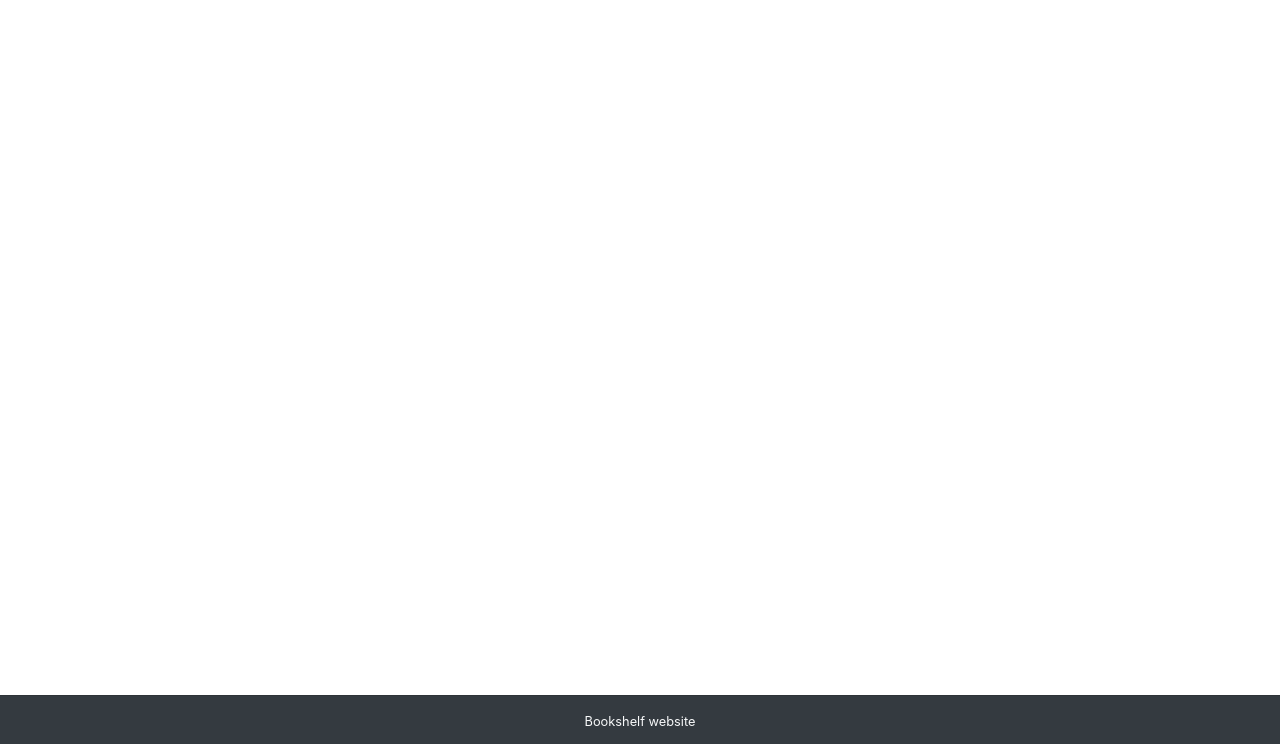
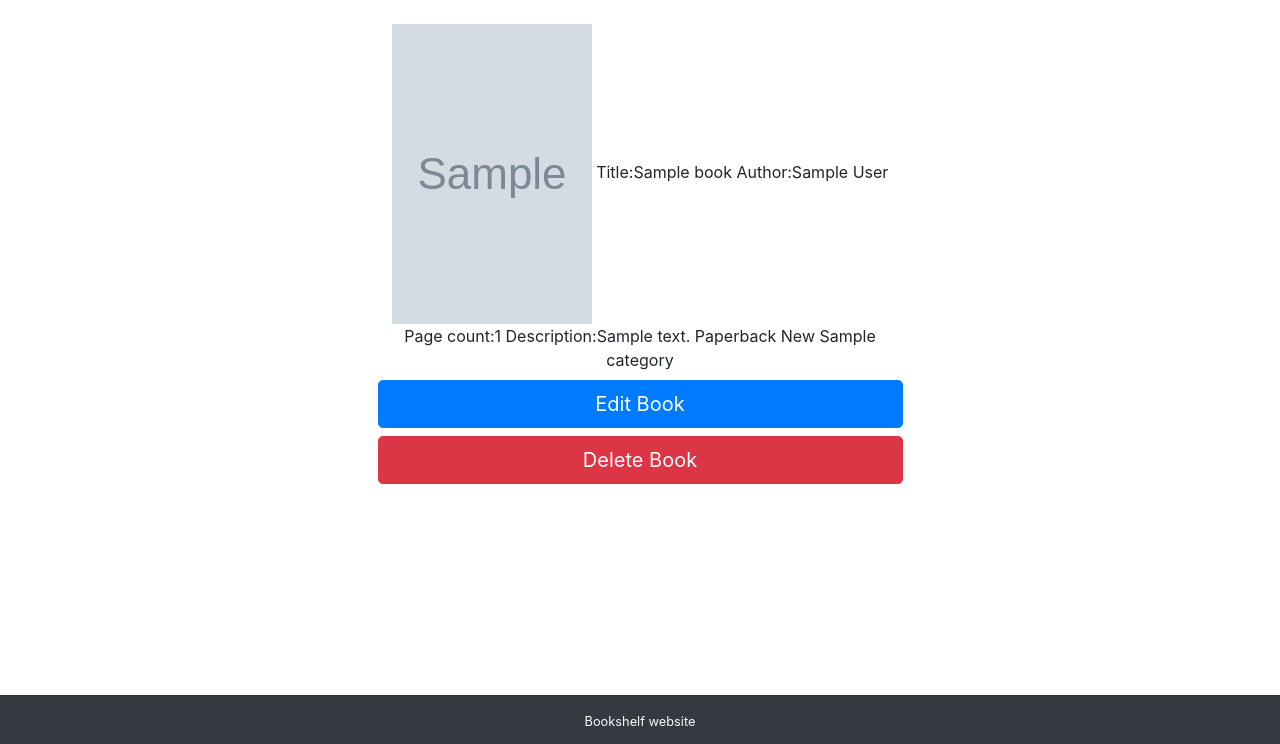
Before and after one commit to Danielvalev/bookshelf, a Django app: page /books/details/1/ in a window 1280 px wide. Shown: the part 56-800 px from the top of the page. Run offline with Django 3.2, Linux system fonts and the light colour scheme; a user stored in the database is signed in; tables that the repository leaves empty hold one stand-in row (values such as "Sample post"); grey boxes marked "Sample" are stand-in pictures; some libraries are stand-ins or nearby versions.

Commit message:
Added profile page and default images

```diff
--- a/bookshelf/accounts/urls.py
+++ b/bookshelf/accounts/urls.py
@@ -1,10 +1,12 @@
 from django.urls import path
 
-from accounts.views import login_user, logout_user, register_user
+from accounts.views import login_user, logout_user, register_user, user_profile
 
 urlpatterns = [
     path('login/', login_user, name='login user'),
     path('logout/', logout_user, name='logout user'),
     path('register/', register_user, name='register user'),
+    path('profile/', user_profile, name='current user profile'),
+    path('profile/<int:pk>', user_profile, name='user profile'),
 
 ]
--- a/bookshelf/books/views.py
+++ b/bookshelf/books/views.py
@@ -1,10 +1,10 @@
 from django.contrib.auth.decorators import login_required
 from django.shortcuts import render, redirect
+from books.models import Book
 
 from books.forms import CreateBookForm
 
 # Create your views here.
-from books.models import Book
 
 
 @login_required
@@ -50,6 +50,9 @@ def details_book(request, pk):
 @login_required
 def edit_book(request, pk):
     book = Book.objects.get(pk=pk)
+    if book.user != request.user:
+        # Cannot do it
+        raise Exception('You have no permission to edit that book, because you are not the owner!')
     if request.method == 'GET':
         form = CreateBookForm(instance=book)
 
@@ -80,7 +83,7 @@ def delete_book(request, pk):
     book = Book.objects.get(pk=pk)
     if book.user != request.user:
         # Cannot do it
-        pass
+        raise Exception('You have no permission to delete that book, because you are not the owner!')
     if request.method == 'GET':
         context = {
             'book': book,
--- a/bookshelf/templates/books/book_detail.html
+++ b/bookshelf/templates/books/book_detail.html
@@ -6,7 +6,27 @@
     <div class="col-md-6 text-center mx-auto">
 
         <div class="text-center">
+            {% if book.image %}
+                <img src="{{ book.image.url }}" alt="{{ book.title }}" width="200" height="300">
+            {% else %}
+                <img src="{% static 'images/no_image.jpg' %}" alt="No image" width="200" height="300">
+            {% endif %}
 
+            Title:{{ book.title }}
+            Author:{{ book.author }}
+            Page count:{{ book.page_count }}
+            Description:{{ book.description }}
+            {{ book.cover_type }}
+            {{ book.condition }}
+            {{ book.category }}
+            {% if can_edit %}
+                <a href="{% url 'edit book' book.pk %}" class="btn btn-lg btn-primary btn-block mt-2">Edit Book</a>
+            {% else %}
+                <p>Owner: {{ book.user }}</p>
+            {% endif %}
+            {% if can_edit %}
+                <a href="{% url 'delete book' book.pk %}" class="btn btn-lg btn-danger btn-block mt-2">Delete Book</a>
+            {% endif %}
         </div>
     </div>
 {% endblock %}
--- a/bookshelf/templates/landing_page.html
+++ b/bookshelf/templates/landing_page.html
@@ -1,5 +1,5 @@
 {% extends 'shared/base.html' %}
-
+{% load static %}
 {% block site_content %}
 
 <div class="jumbotron p-4 p-md-5 text-white rounded bg-success">
@@ -28,7 +28,7 @@
                 <a href="{% url 'details book' book.id %}"><img src="{{ book.image.url }}" alt="{{ book.title }}"
                                                                 width="200" height="300"></a>
                 {% else %}
-                <a href="{% url 'details book' book.id %}"><img src="" alt="No image" width="200" height="300"></a>
+                <a href="{% url 'details book' book.id %}"><img src="{% static 'images/no_image.jpg' %}" alt="No image" width="200" height="300"></a>
                 {% endif %}
             </div>
         </div>
--- a/bookshelf/templates/shared/base.html
+++ b/bookshelf/templates/shared/base.html
@@ -37,7 +37,7 @@
         <ul class="navbar-nav justify-content-end">
             {% if user.is_authenticated %}
             <li class="nav-item">
-                <a class="nav-link" href="#">{{ user.username }}</a>
+                <a class="nav-link" href="{% url 'user profile' user.pk %}">{{ user.username }}</a>
             </li>
             <li class="nav-item">
                 <a class="nav-link" href="{% url 'logout user' %}">Logout</a>
```
Also changed, not shown: bookshelf/accounts/views.py (+17 -0 lines), bookshelf/templates/accounts/profile.html (added, +22 -0 lines), bookshelf/static/images/no_image.jpg (added), bookshelf/static/images/profile_picture.png (added).
